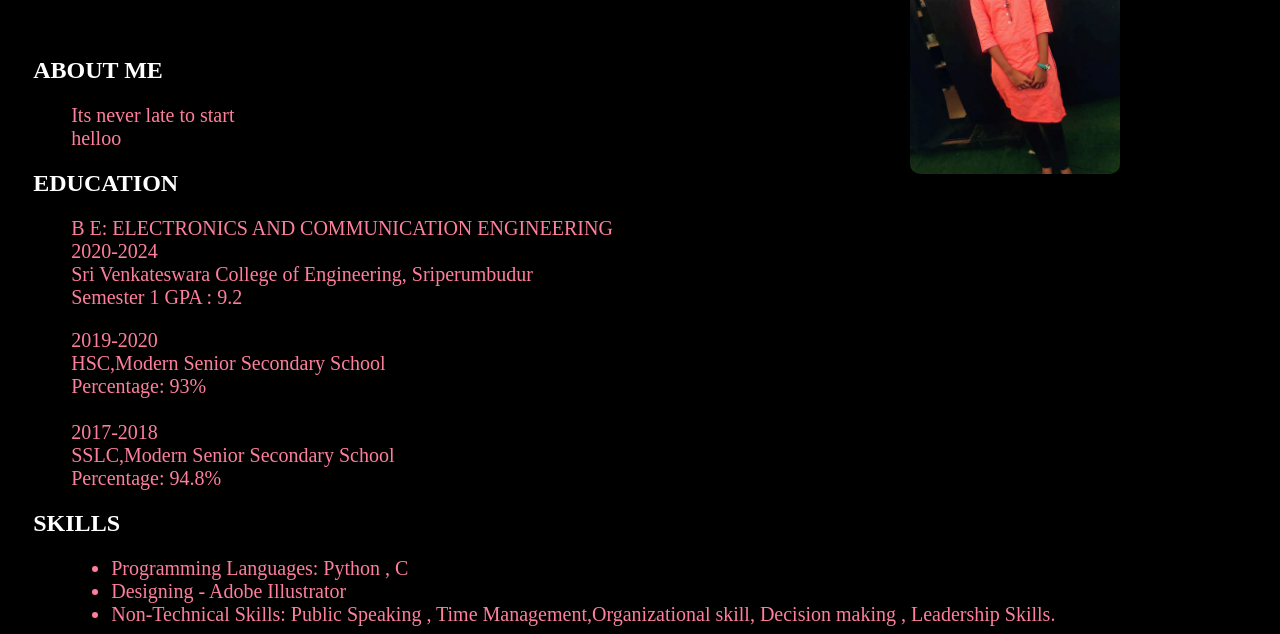
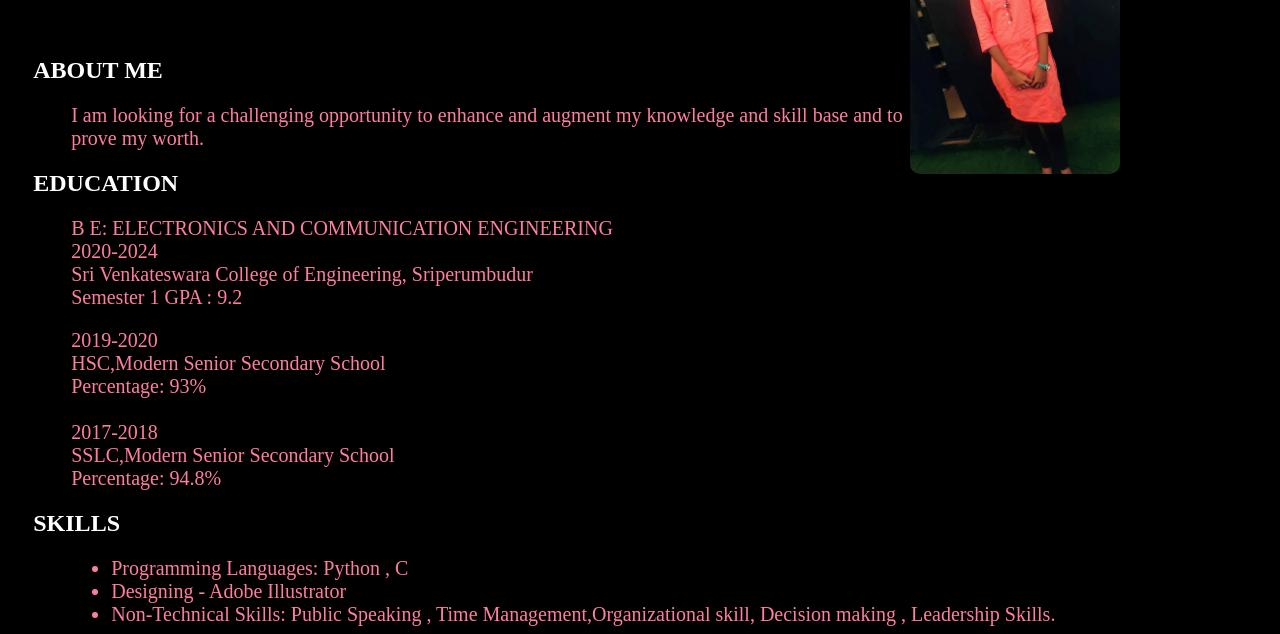
Before and after one commit to Krtz-2003/Portfolio, a plain HTML site: page index.html in a window 1280 px wide. Shown: the part 166-800 px from the top of the page. Drawn offline with Linux system fonts and the light colour scheme.

Commit message:
Update index.html

```diff
--- a/index.html
+++ b/index.html
@@ -35,7 +35,7 @@
 
 
 <h2 style="font-size:;margin-left:2%;">ABOUT ME</h2>
-<p style="background-color;margin-left:5%;font-size:20px;">Its never late to start<br>helloo</p>
+<p style="background-color;margin-left:5%;font-size:20px;">I am looking for a challenging opportunity to enhance and augment my knowledge and skill base and to prove my worth.<br></p>
 <h2 style="font-family=courier;margin-left:2%;">EDUCATION</h2>
 <p style="margin-left:5%;">B E: ELECTRONICS AND COMMUNICATION ENGINEERING<br>2020-2024<br>Sri Venkateswara College of Engineering, Sriperumbudur<br>Semester 1 GPA : 9.2<br></p>
 <p style="margin-left:5%;">2019-2020<br>HSC,Modern Senior Secondary School<br>Percentage: 93%<br><br>2017-2018<br>SSLC,Modern Senior Secondary School<br>Percentage: 94.8%<br></p>
```
